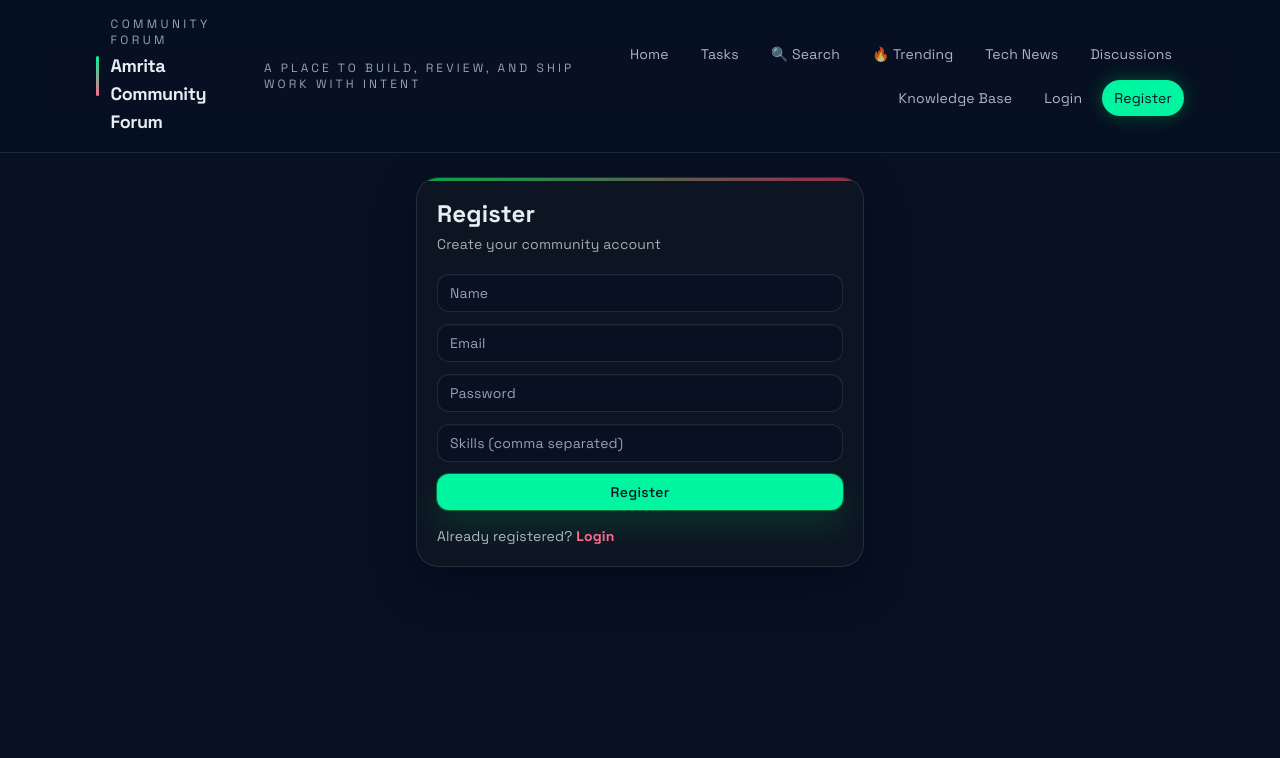
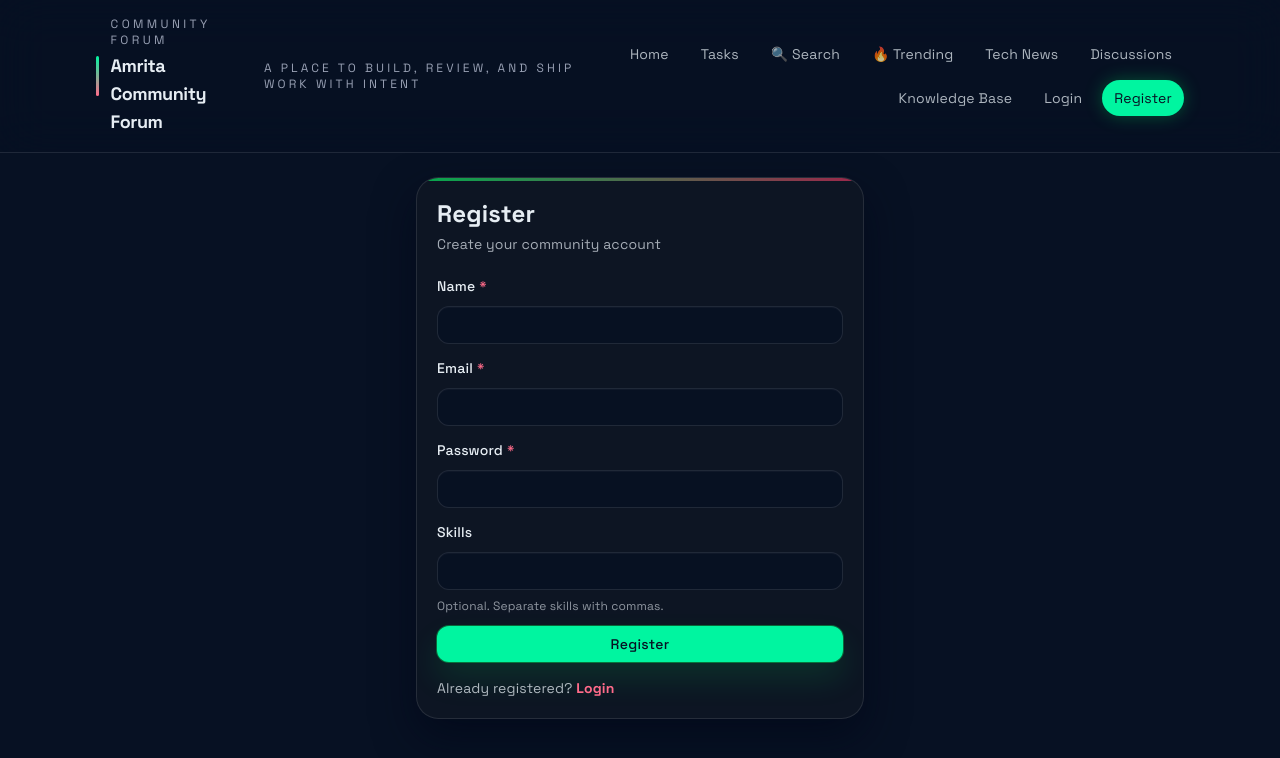
Before and after one commit to Theo1917/Software_Engineering, a React (Vite) app in the folder client/: page /register in a window 1280 px wide. Shown: the top 758 px of the page. Built offline with nearby package versions, Linux system fonts and the light colour scheme; no server answers.

Commit message:
UI: improve form accessibility and validation

```diff
--- /dev/null
+++ b/client/src/components/Input.jsx
@@ -0,0 +1,43 @@
+import React from "react";
+
+export default function Input({
+  label,
+  hint,
+  error,
+  id,
+  as = "input",
+  className = "",
+  inputClassName = "",
+  required = false,
+  ...props
+}) {
+  const generatedId = id || React.useId();
+  const Component = as;
+  const describedBy = [hint ? `${generatedId}-hint` : null, error ? `${generatedId}-error` : null]
+    .filter(Boolean)
+    .join(" ") || undefined;
+
+  return (
+    <label className={`block space-y-2 ${className}`} htmlFor={generatedId}>
+      {label && <span className="text-sm font-medium text-text">{label}{required ? <span className="ml-1 text-danger">*</span> : null}</span>}
+      <Component
+        id={generatedId}
+        aria-invalid={Boolean(error) || undefined}
+        aria-describedby={describedBy}
+        required={required}
+        className={`input ${inputClassName} ${error ? "border-danger focus:ring-danger/50" : ""}`}
+        {...props}
+      />
+      {hint && !error && (
+        <p id={`${generatedId}-hint`} className="text-xs text-text/60">
+          {hint}
+        </p>
+      )}
+      {error && (
+        <p id={`${generatedId}-error`} className="text-xs text-danger">
+          {error}
+        </p>
+      )}
+    </label>
+  );
+}
--- a/client/src/components/Modal.jsx
+++ b/client/src/components/Modal.jsx
@@ -4,11 +4,16 @@
   if (!open) return null;
 
   return (
-    <div className="fixed inset-0 z-50 flex items-center justify-center">
-      <div className="fixed inset-0 bg-black/60 backdrop-blur-sm" onClick={onClose} />
-      <div className="relative z-10 w-full max-w-2xl p-6">
+    <div className="fixed inset-0 z-50 flex items-center justify-center" role="presentation">
+      <button
+        type="button"
+        aria-label="Close modal overlay"
+        className="fixed inset-0 bg-black/60 backdrop-blur-sm"
+        onClick={onClose}
+      />
+      <div className="relative z-10 w-full max-w-2xl p-6" role="dialog" aria-modal="true" aria-labelledby={title ? "modal-title" : undefined}>
         <div className="card">
-          {title && <h3 className="text-lg font-semibold mb-3">{title}</h3>}
+          {title && <h3 id="modal-title" className="text-lg font-semibold mb-3">{title}</h3>}
           <div>{children}</div>
         </div>
       </div>
--- a/client/src/pages/ForgotPasswordPage.jsx
+++ b/client/src/pages/ForgotPasswordPage.jsx
@@ -1,6 +1,8 @@
 import { useState } from "react";
 import { Link } from "react-router-dom";
 import { api } from "../lib/api";
+import Button from "../components/Button";
+import Input from "../components/Input";
 
 export default function ForgotPasswordPage() {
   const [email, setEmail] = useState("");
@@ -9,9 +11,12 @@
   const [message, setMessage] = useState("");
   const [error, setError] = useState("");
   const [loading, setLoading] = useState(false);
+  const [submittedReset, setSubmittedReset] = useState(false);
+  const [submittedUpdate, setSubmittedUpdate] = useState(false);
 
   async function requestReset(event) {
     event.preventDefault();
+    setSubmittedReset(true);
     setError("");
     setMessage("");
     setLoading(true);
@@ -29,6 +34,7 @@
 
   async function submitNewPassword(event) {
     event.preventDefault();
+    setSubmittedUpdate(true);
     setError("");
     setMessage("");
     setLoading(true);
@@ -56,40 +62,43 @@
         <p className="mt-1 text-sm text-text/70">Request a reset code and create a new password.</p>
       </div>
 
-      <form onSubmit={requestReset} className="space-y-3">
-        <input
-          className="input"
+      <form noValidate onSubmit={requestReset} className="space-y-3">
+        <Input
+          label="Registered email"
           type="email"
-          placeholder="Registered email"
+          autoComplete="email"
           value={email}
           onChange={(event) => setEmail(event.target.value)}
+          error={submittedReset && !email ? "Email is required" : ""}
           required
         />
-        <button className="btn-secondary w-full" disabled={loading}>
+        <Button variant="secondary" className="w-full" type="submit" disabled={loading}>
           {loading ? "Generating code..." : "Generate reset code"}
-        </button>
+        </Button>
       </form>
 
-      <form onSubmit={submitNewPassword} className="space-y-3 border-t border-white/10 pt-5">
-        <input
-          className="input"
+      <form noValidate onSubmit={submitNewPassword} className="space-y-3 border-t border-white/10 pt-5">
+        <Input
+          label="Reset code"
           type="text"
-          placeholder="Reset code"
+          autoComplete="one-time-code"
           value={resetToken}
           onChange={(event) => setResetToken(event.target.value)}
+          error={submittedUpdate && !resetToken ? "Reset code is required" : ""}
           required
         />
-        <input
-          className="input"
+        <Input
+          label="New password"
           type="password"
-          placeholder="New password"
+          autoComplete="new-password"
           value={newPassword}
           onChange={(event) => setNewPassword(event.target.value)}
+          error={submittedUpdate && !newPassword ? "New password is required" : ""}
           required
         />
-        <button className="btn-primary w-full" disabled={loading}>
+        <Button className="btn-primary w-full" type="submit" disabled={loading}>
           {loading ? "Updating..." : "Reset password"}
-        </button>
+        </Button>
       </form>
 
       {message && <p className="text-sm text-neon">{message}</p>}
--- a/client/src/pages/LoginPage.jsx
+++ b/client/src/pages/LoginPage.jsx
@@ -1,6 +1,8 @@
 import { useState } from "react";
 import { Link, useLocation, useNavigate } from "react-router-dom";
 import { useAuth } from "../context/AuthContext";
+import Button from "../components/Button";
+import Input from "../components/Input";
 
 export default function LoginPage() {
   const navigate = useNavigate();
@@ -11,9 +13,11 @@
   const [form, setForm] = useState({ email: "", password: "" });
   const [error, setError] = useState("");
   const [loading, setLoading] = useState(false);
+  const [submitted, setSubmitted] = useState(false);
 
   async function handleSubmit(event) {
     event.preventDefault();
+    setSubmitted(true);
     setError("");
     setLoading(true);
 
@@ -37,29 +41,31 @@
         </p>
       )}
 
-      <form onSubmit={handleSubmit} className="space-y-3 mt-5">
-        <input
-          className="input"
+      <form noValidate onSubmit={handleSubmit} className="space-y-3 mt-5">
+        <Input
+          label="Email"
           type="email"
-          placeholder="Email"
+          autoComplete="email"
           value={form.email}
           onChange={(event) => setForm((prev) => ({ ...prev, email: event.target.value }))}
+          error={submitted && !form.email ? "Email is required" : ""}
           required
         />
-        <input
-          className="input"
+        <Input
+          label="Password"
           type="password"
-          placeholder="Password"
+          autoComplete="current-password"
           value={form.password}
           onChange={(event) => setForm((prev) => ({ ...prev, password: event.target.value }))}
+          error={submitted && !form.password ? "Password is required" : ""}
           required
         />
 
         {error && <p className="text-sm text-danger">{error}</p>}
 
-        <button className="btn-primary w-full" disabled={loading}>
+        <Button className="btn-primary w-full" type="submit" disabled={loading}>
           {loading ? "Logging in..." : "Login"}
-        </button>
+        </Button>
 
         <div className="flex items-center justify-between text-sm">
           <Link to="/login" className="text-muted hover:text-text">
--- a/client/src/pages/RegisterPage.jsx
+++ b/client/src/pages/RegisterPage.jsx
@@ -1,6 +1,8 @@
 import { useState } from "react";
 import { Link, useNavigate } from "react-router-dom";
 import { useAuth } from "../context/AuthContext";
+import Button from "../components/Button";
+import Input from "../components/Input";
 
 export default function RegisterPage() {
   const navigate = useNavigate();
@@ -9,9 +11,11 @@
   const [form, setForm] = useState({ name: "", email: "", password: "", skills: "" });
   const [error, setError] = useState("");
   const [loading, setLoading] = useState(false);
+  const [submitted, setSubmitted] = useState(false);
 
   async function handleSubmit(event) {
     event.preventDefault();
+    setSubmitted(true);
     setError("");
     setLoading(true);
 
@@ -38,44 +42,48 @@
       <h1 className="text-2xl font-semibold">Register</h1>
       <p className="text-sm text-text/70 mt-1">Create your community account</p>
 
-      <form onSubmit={handleSubmit} className="space-y-3 mt-5">
-        <input
-          className="input"
+      <form noValidate onSubmit={handleSubmit} className="space-y-3 mt-5">
+        <Input
+          label="Name"
           type="text"
-          placeholder="Name"
+          autoComplete="name"
           value={form.name}
           onChange={(event) => setForm((prev) => ({ ...prev, name: event.target.value }))}
+          error={submitted && !form.name ? "Name is required" : ""}
           required
         />
-        <input
-          className="input"
+        <Input
+          label="Email"
           type="email"
-          placeholder="Email"
+          autoComplete="email"
           value={form.email}
           onChange={(event) => setForm((prev) => ({ ...prev, email: event.target.value }))}
+          error={submitted && !form.email ? "Email is required" : ""}
           required
         />
-        <input
-          className="input"
+        <Input
+          label="Password"
           type="password"
-          placeholder="Password"
+          autoComplete="new-password"
           value={form.password}
           onChange={(event) => setForm((prev) => ({ ...prev, password: event.target.value }))}
+          error={submitted && !form.password ? "Password is required" : ""}
           required
         />
-        <input
-          className="input"
+        <Input
+          label="Skills"
           type="text"
-          placeholder="Skills (comma separated)"
+          autoComplete="off"
           value={form.skills}
           onChange={(event) => setForm((prev) => ({ ...prev, skills: event.target.value }))}
+          hint="Optional. Separate skills with commas."
         />
 
         {error && <p className="text-sm text-danger">{error}</p>}
 
-        <button className="btn-primary w-full" disabled={loading}>
+        <Button className="btn-primary w-full" type="submit" disabled={loading}>
           {loading ? "Creating account..." : "Register"}
-        </button>
+        </Button>
       </form>
 
       <p className="text-sm mt-4 text-text/75">
--- a/client/src/pages/SubmissionPage.jsx
+++ b/client/src/pages/SubmissionPage.jsx
@@ -3,6 +3,7 @@
 import { api } from "../lib/api";
 import Card from "../components/Card";
 import Button from "../components/Button";
+import Input from "../components/Input";
 
 export default function SubmissionPage() {
   const { taskId } = useParams();
@@ -12,6 +13,7 @@
   const [submissionNotes, setSubmissionNotes] = useState("");
   const [fileUrl, setFileUrl] = useState("");
   const [uploadedFileName, setUploadedFileName] = useState("");
+  const [submitted, setSubmitted] = useState(false);
 
   const handleFileChange = async (e) => {
     const file = e.target.files?.[0];
@@ -25,6 +27,7 @@
 
   const handleSubmit = async (e) => {
     e.preventDefault();
+    setSubmitted(true);
 
     if (!submissionNotes.trim() && !fileUrl) {
       setError("Please add submission notes or upload a file");
@@ -58,10 +61,10 @@
 
       {error && <p className="text-sm text-danger">{error}</p>}
 
-      <form onSubmit={handleSubmit} className="card space-y-4">
+      <form noValidate onSubmit={handleSubmit} className="card space-y-4">
         {/* File Upload */}
         <div>
-          <label className="block text-sm font-medium mb-2">Upload Files</label>
+          <label className="block text-sm font-medium mb-2" htmlFor="file-upload">Upload Files</label>
           <div className="border-2 border-dashed border-white/10 rounded-lg p-6 text-center hover:border-neon/40 transition bg-white/5">
             <input
               type="file"
@@ -87,15 +90,17 @@
         </div>
 
         {/* Submission Notes */}
-        <div>
-          <label className="block text-sm font-medium mb-2">Completion Notes *</label>
-          <textarea
-            value={submissionNotes}
-            onChange={(e) => setSubmissionNotes(e.target.value)}
-            placeholder="Describe what you've completed, any challenges, and additional notes..."
-            className="w-full h-40 px-3 py-2 border border-white/10 rounded-lg text-sm bg-surface/80 text-text focus:outline-none focus:ring-2 focus:ring-neon/50"
-          />
-        </div>
+        <Input
+          as="textarea"
+          label="Completion notes"
+          required
+          inputClassName="min-h-40"
+          value={submissionNotes}
+          onChange={(e) => setSubmissionNotes(e.target.value)}
+          placeholder="Describe what you've completed, any challenges, and additional notes..."
+          error={submitted && !submissionNotes.trim() && !fileUrl ? "Add notes or upload a file." : ""}
+          hint="Required if you don't upload a file."
+        />
 
         {/* Submit Buttons */}
         <div className="flex gap-3 pt-4">
--- a/client/src/pages/TasksPage.jsx
+++ b/client/src/pages/TasksPage.jsx
@@ -5,6 +5,7 @@
 import Card from "../components/Card";
 import Button from "../components/Button";
 import Badge from "../components/Badge";
+import Input from "../components/Input";
 
 const initialTaskForm = {
   title: "",
@@ -27,6 +28,7 @@
   const [error, setError] = useState("");
   const [loading, setLoading] = useState(true);
   const [form, setForm] = useState(initialTaskForm);
+  const [submitted, setSubmitted] = useState(false);
   const [filters, setFilters] = useState({ skill: "", difficulty: "", minBudget: "", maxBudget: "" });
   const [search, setSearch] = useState("");
   const [teams, setTeams] = useState([]);
@@ -128,7 +130,13 @@
 
   async function handleCreateTask(event) {
     event.preventDefault();
+    setSubmitted(true);
     setError("");
+
+    if (!form.title.trim() || !form.description.trim() || !form.budget || !form.deadline) {
+      setError("Please complete the required task fields.");
+      return;
+    }
 
     try {
       await api.post("/tasks", {
@@ -182,18 +190,21 @@
         <p className="text-sm text-text/70 mt-1">Open opportunities from the community.</p>
 
         <div className="grid gap-2 sm:grid-cols-5 mt-4">
-          <input
-            className="input sm:col-span-2"
+          <Input
+            className="sm:col-span-2"
+            label="Search tasks"
             placeholder="Search title, description, or tech stack"
             value={search}
             onChange={(event) => setSearch(event.target.value)}
           />
-          <input
-            className="input"
+          <Input
+            label="Skill"
             placeholder="Skill"
             value={filters.skill}
             onChange={(event) => setFilters((prev) => ({ ...prev, skill: event.target.value }))}
           />
+          <label className="block space-y-2">
+            <span className="text-sm font-medium text-text">Difficulty</span>
             <select
               className="input"
               value={filters.difficulty}
@@ -204,16 +215,17 @@
             <option value="INTERMEDIATE">Intermediate</option>
             <option value="ADVANCED">Advanced</option>
             </select>
-          <input
-            className="input"
+          </label>
+          <Input
+            label="Min budget"
             type="number"
             min="0"
             placeholder="Min Budget"
             value={filters.minBudget}
             onChange={(event) => setFilters((prev) => ({ ...prev, minBudget: event.target.value }))}
           />
-          <input
-            className="input"
+          <Input
+            label="Max budget"
             type="number"
             min="0"
             placeholder="Max Budget"
@@ -231,27 +243,34 @@
       {isAuthenticated && (
         <form onSubmit={handleCreateTask} className="card space-y-3">
           <h2 className="text-lg font-semibold">Create Task</h2>
-          <input
-            className="input"
+          <Input
+            label="Task title"
             placeholder="Title"
             value={form.title}
             onChange={(event) => setForm((prev) => ({ ...prev, title: event.target.value }))}
+            error={submitted && !form.title.trim() ? "Title is required" : ""}
             required
           />
-          <textarea
-            className="input min-h-24"
+          <Input
+            as="textarea"
+            label="Description"
+            inputClassName="min-h-24"
             placeholder="Description"
             value={form.description}
             onChange={(event) => setForm((prev) => ({ ...prev, description: event.target.value }))}
+            error={submitted && !form.description.trim() ? "Description is required" : ""}
             required
           />
-          <input
-            className="input"
+          <Input
+            label="Tech stack"
             placeholder="Tech Stack (comma separated)"
             value={form.techStack}
             onChange={(event) => setForm((prev) => ({ ...prev, techStack: event.target.value }))}
+            hint="Optional. Separate technologies with commas."
           />
           <div className="grid gap-3 sm:grid-cols-4">
+            <label className="block space-y-2">
+              <span className="text-sm font-medium text-text">Difficulty</span>
               <select
                 className="input"
                 value={form.difficulty}
@@ -261,22 +280,27 @@
                 <option value="INTERMEDIATE">Intermediate</option>
                 <option value="ADVANCED">Advanced</option>
               </select>
-            <input
-              className="input"
+            </label>
+            <Input
+              label="Budget"
               type="number"
               min="0"
               placeholder="Budget"
               value={form.budget}
               onChange={(event) => setForm((prev) => ({ ...prev, budget: event.target.value }))}
+              error={submitted && !form.budget ? "Budget is required" : ""}
               required
             />
-            <input
-              className="input"
+            <Input
+              label="Deadline"
               type="date"
               value={form.deadline}
               onChange={(event) => setForm((prev) => ({ ...prev, deadline: event.target.value }))}
+              error={submitted && !form.deadline ? "Deadline is required" : ""}
               required
             />
+            <label className="block space-y-2">
+              <span className="text-sm font-medium text-text">Team</span>
               <select
                 className="input"
                 value={form.teamId || ""}
@@ -289,6 +313,7 @@
                   </option>
                 ))}
               </select>
+            </label>
           </div>
 
           <Button variant="primary" type="submit">Publish Task</Button>
```
Lines whose indentation alone changed are shown as unchanged.
